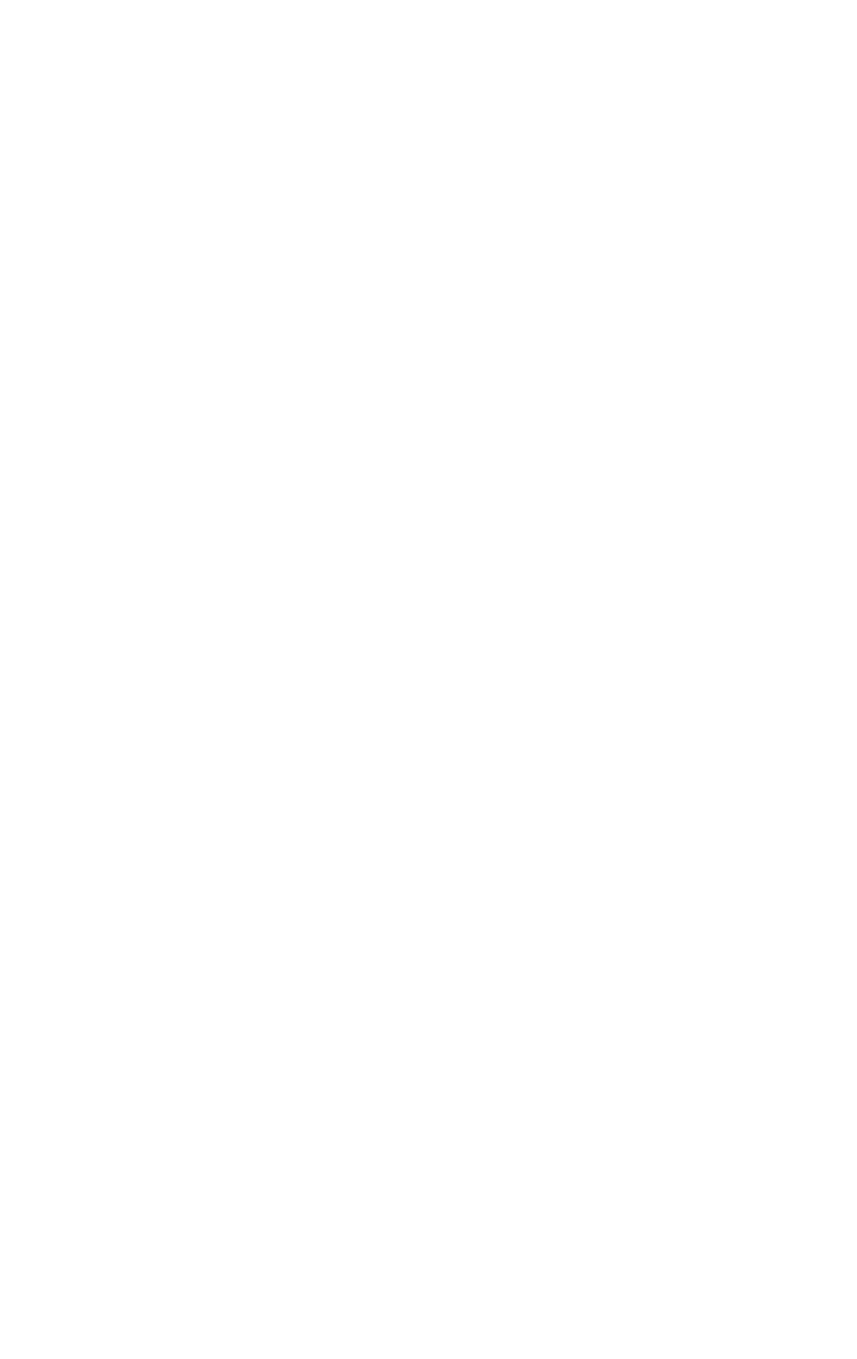
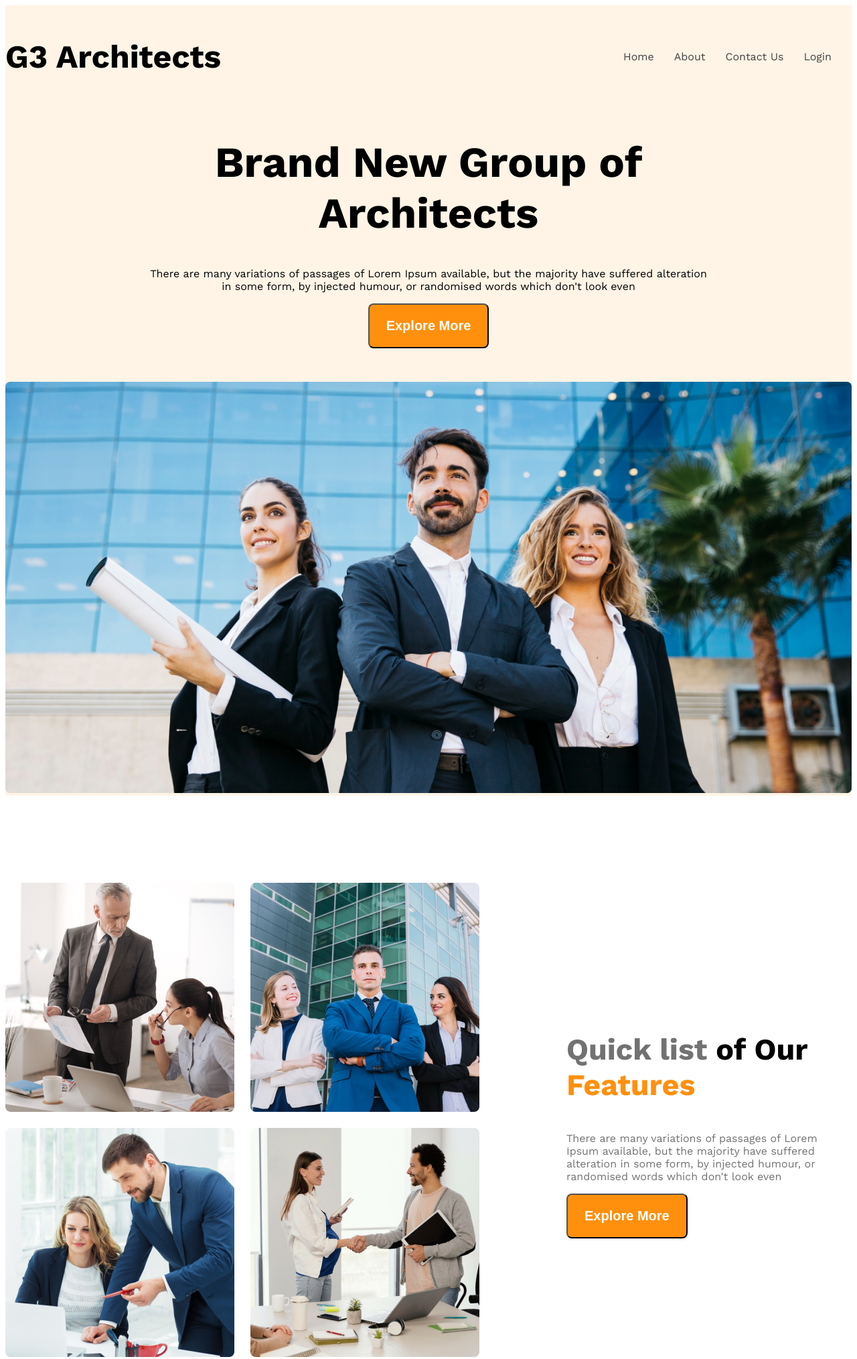
Before and after one commit to merajhos/g3-architects-website, a plain HTML site: page index.html in a window 1280 px wide. Shown: the top 2029 px of the page at 67% size. Before the commit the page ends 800 px from the top, so only its background shows below. Drawn offline with nearby package versions, Linux system fonts and the light colour scheme.

Commit message:
make team and facts

```diff
--- a/index.html
+++ b/index.html
@@ -6,7 +6,82 @@
     <title>G3 Architects</title>
     <link rel="stylesheet" href="styles/architects.css">
 </head>
-<body>
+<body class="work-sans-font ">
+    <header class="bg-light">
+        <nav class="navbar display-flex">
+            <h3 class="brand">G3 Architects</h3>
+            <ul class="nav-links display-flex">
+                <!-- li.nav-item*4>a.nav-link -->
+                <li class="nav-item"><a href="" class="nav-link text-gray">Home</a></li>
+                <li class="nav-item"><a href="" class="nav-link text-gray">About</a></li>
+                <li class="nav-item"><a href="" class="nav-link text-gray"> Contact Us </a></li>
+                <li class="nav-item"><a href="" class="nav-link text-gray">Login</a></li>
+            </ul>
+        </nav>
+        <div class="banner">
+         <div class="banner-content">
+            <h1 class="banner-title">Brand New
+                Group of Architects </h1>
+            <p class="banner-description">There are many variations of passages of Lorem Ipsum available, but the majority have suffered alteration in some form, by injected humour,
+                or randomised words which don't look even</p>
+                <button class="btn-primary">Explore More</button>
+         </div>
+                <img class="banner-image" src="images/banner.png" alt="">
+        </div>
+    </header>
+    <main>
+        <!-- team section start -->
+        <section class="teams display-flex">
+            <div class="teams-img-container">
+            <img src="images/team1.png" alt="two architect discussing about design">
+            <img src="images/team2.png" alt="">
+            <img src="images/team3.png" alt="">
+            <img src="images/team4.png" alt="">
+        </div>
+            <div class="our-features">
+                <h3 class="section-title"><span id="quick-list" class="text-light-gray">Quick list</span> <span>of Our </span><span class="team-primary">Features</span></h3>
+            <p class="feature-description text-light-gray">
+                There are many variations of passages of Lorem Ipsum available, but the majority have suffered alteration in some form,
+                 by injected humour, or randomised words which don't look even
+            </p>
+            <button class="btn-primary">Explore More</button>
+            </div>
+        </section>
+        <!-- features will enjoy -->
+         <section>
+            <h3 class="section-title">Some Facts</h3>
+            <p class="text-light-gray">There are many variations of passages
+                 of Lorem Ipsum available, but the majority have suffered alteration.
+                </p>
+                <!-- .fact*4>img.fact-icon+h4.fact-number+h5.fact-name -->
+                <div class="fact">
+                    <img src="" alt="" class="fact-icon">
+                    <h4 class="fact-number"></h4>
+                    <h5 class="fact-name"></h5>
+                </div>
+                <div class="fact">
+                    <img src="" alt="" class="fact-icon">
+                    <h4 class="fact-number"></h4>
+                    <h5 class="fact-name"></h5>
+                </div>
+                <div class="fact">
+                    <img src="" alt="" class="fact-icon">
+                    <h4 class="fact-number"></h4>
+                    <h5 class="fact-name"></h5>
+                </div>
+                <div class="fact">
+                    <img src="" alt="" class="fact-icon">
+                    <h4 class="fact-number"></h4>
+                    <h5 class="fact-name"></h5>
+                </div>
+         </section>
+         <!-- our facts -->
+          <section class="some-facts">
 
+          </section>
+    </main>
+    <footer>
+
+    </footer>
 </body>
 </html>
--- a/styles/architects.css
+++ b/styles/architects.css
@@ -7,3 +7,138 @@
     font-weight: 400;
     font-style: normal;
   }
+  /* background color */
+  .bg-light{
+    background-color: rgba(255, 144, 14, 0.1);
+  }
+  .btn-primary{
+    background-color: #FF900E;
+    color: #FFFFFF;
+    padding: 20px 25px;
+    font-size: 1.25rem;
+    font-weight: 600;
+    border-radius: 8px;
+  }
+  /* dark02 */
+  .text-gray{
+    color: #424242;
+  }
+  /* dark 03 */
+  .text-light-gray{
+    color: #727272;
+  }
+  /* shared styles */
+  .display-flex{
+    display: flex;
+  }
+  /* header styles */
+
+  /* navbar related styles */
+  .navbar
+{ justify-content: space-between;
+  align-items: center;
+}
+.brand{
+  font-weight: 700px;
+  font-size: 3rem;
+}
+
+.nav-links{
+
+}
+.nav-item{
+  list-style: none;
+  margin-right: 30px;
+}
+.nav-link{
+  text-decoration: none;
+}
+.navbar , .banner{
+    max-width: 1450px;
+    margin: 0 auto;
+}
+/* banner related styles */
+ .banner-content{
+  max-width: 850px;
+  margin: 0 auto;
+  text-align: center;
+  margin-bottom: 50px;
+ }
+ .banner-title{
+  font-weight: 700;
+  font-size: 4rem;
+ }
+
+ .banner-image{
+  max-width: 100%;
+
+ }
+
+ /* team and feature styles */
+
+.teams{
+  align-items: center;
+
+}
+
+.team-primary{
+  color: #FF900E;
+}
+/* teams-img-container */
+
+.teams-img-container{
+  display: grid;
+  grid-template-columns: repeat(2,1fr);
+  gap: 24px;
+}
+
+ /* response thinking */
+ @media screen and (max-width:576px){
+    .navbar,
+    .nav-links,
+    .teams{
+      flex-direction: column;
+
+    }
+    .teams-img-container{
+      grid-template-columns: repeat(1,1fr);
+    }
+    .our-features{
+      margin-left: 20px;
+    }
+ }
+
+ /* medium size device */
+ @media screen and min(min-width:576px;)and(max-width:992px;){
+    teams{
+      flex-direction: column;
+    }
+    .our-features{
+      margin: 50px auto;
+    }
+ }
+
+ main{
+  max-width: 1440x;
+  margin: 0 auto;
+ }
+
+ .section-title{
+  font-size: 2.8rem;
+  font-size: 700;
+ }
+
+
+ main > section{
+  margin-top: 130px;
+ }
+
+ .our-features{
+  margin-left: 130px;
+  max-width: 530px;
+ }
+
+
+#quick-list{
+  font-size: 500;
+}
```
